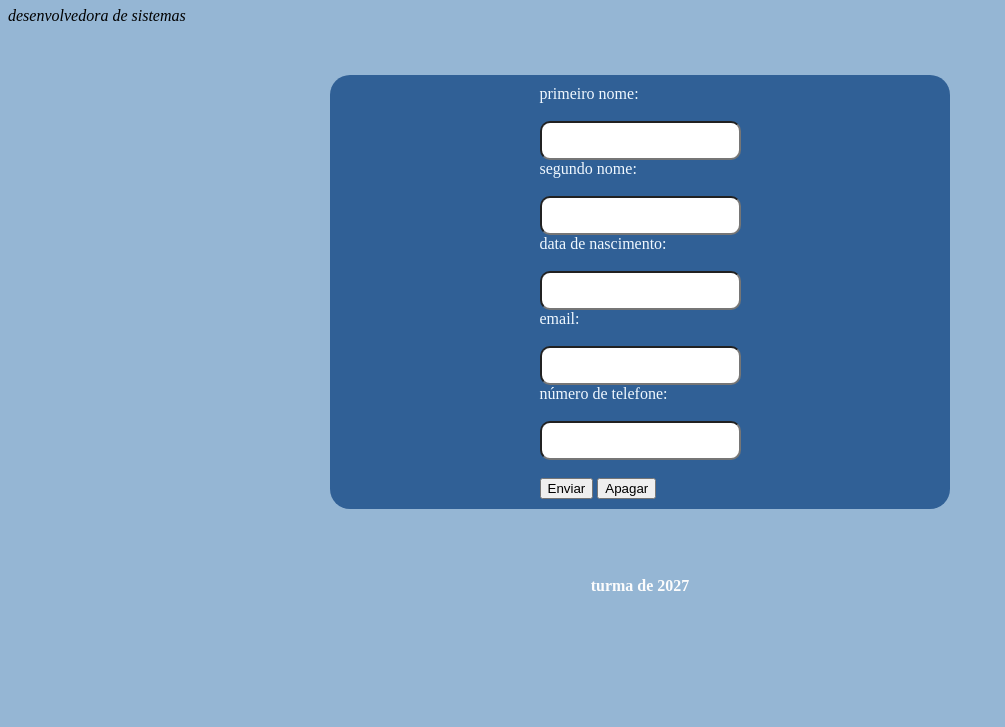
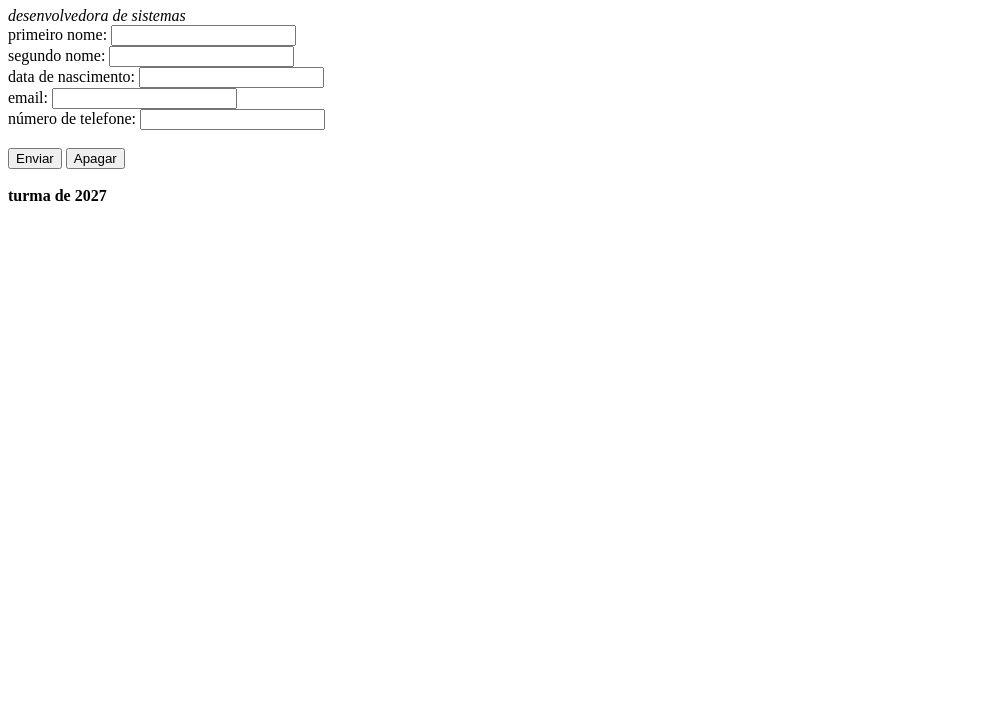
Before and after one commit to morfeu-cami/Back-end-1-atividade, a plain HTML site: page index.html in a window 1280 px wide. Shown: the part 73-800 px from the top of the page, without its empty margins (0-1005 px from the left). Drawn offline with Linux system fonts and the light colour scheme.

Commit message:
Replace CSS styles with HTML form structure
Removed existing CSS styles and added HTML structure with a form.

```diff
--- a/style.css
+++ b/style.css
@@ -1,34 +1,45 @@
 
-body{
-    background-color:rgb(149, 182, 212);
-}
-#snoopy{
-    color: rgb(235, 232, 225);
-    justify-content: center;
-    display: flex;
-}
-input{
-    padding: 10px 10px 10px 10px;
-    border-radius: 10px;
-    margin-top: 10px;
-}
-.container{
-    color: aliceblue;
-    margin: 50px auto;
-    background-color: rgb(48, 96, 150);
-    border-radius: 20px;
-    padding: 10px;
-    width:600px;
-    justify-content: center;
-    display: flex;
-}
-label{
-    flex-direction: column;
-    display:block;
-    margin-bottom: 8px;
-}
-#Texto1{
-    color:rgb(252, 252, 252);
-   justify-content: center;
-   display : flex;
-}
+<!DOCTYPE html>
+<html>
+    <head>
+        <link rel="stylesheet" href="style.css">
+        <title>atividade-camile</title>
+    </head>
+    <body>
+        <div id="snoopy">
+            <h1>Camile T Raiol</h1>
+            <i>desenvolvedora de sistemas</i>
+            <br>
+            </div>
+            <h1 class="container">HTML formulário</h1>
+    <div class="container">
+    <form method="">
+        <div>
+            <label>primeiro nome:</label>
+            <input type="text">
+        </div>
+        <div>
+            <label>segundo nome:</label>
+        <input type="text">
+        </div>
+        <div>
+            <div>
+                <label>data de nascimento:</label>
+                <input type="number">
+            </div>
+            <label>email:</label>
+            <input type="email">
+            <div>
+                <label>número de telefone:</label>
+                <input type="tel">
+            </div>
+        </div>
+        <br>
+        <button type="submit">Enviar</button>
+        <button type="submit">Apagar</button>
+    </form>
+</div>
+<br>
+<b id="Texto1">turma de 2027</b>
+    </body>
+</html>
```
